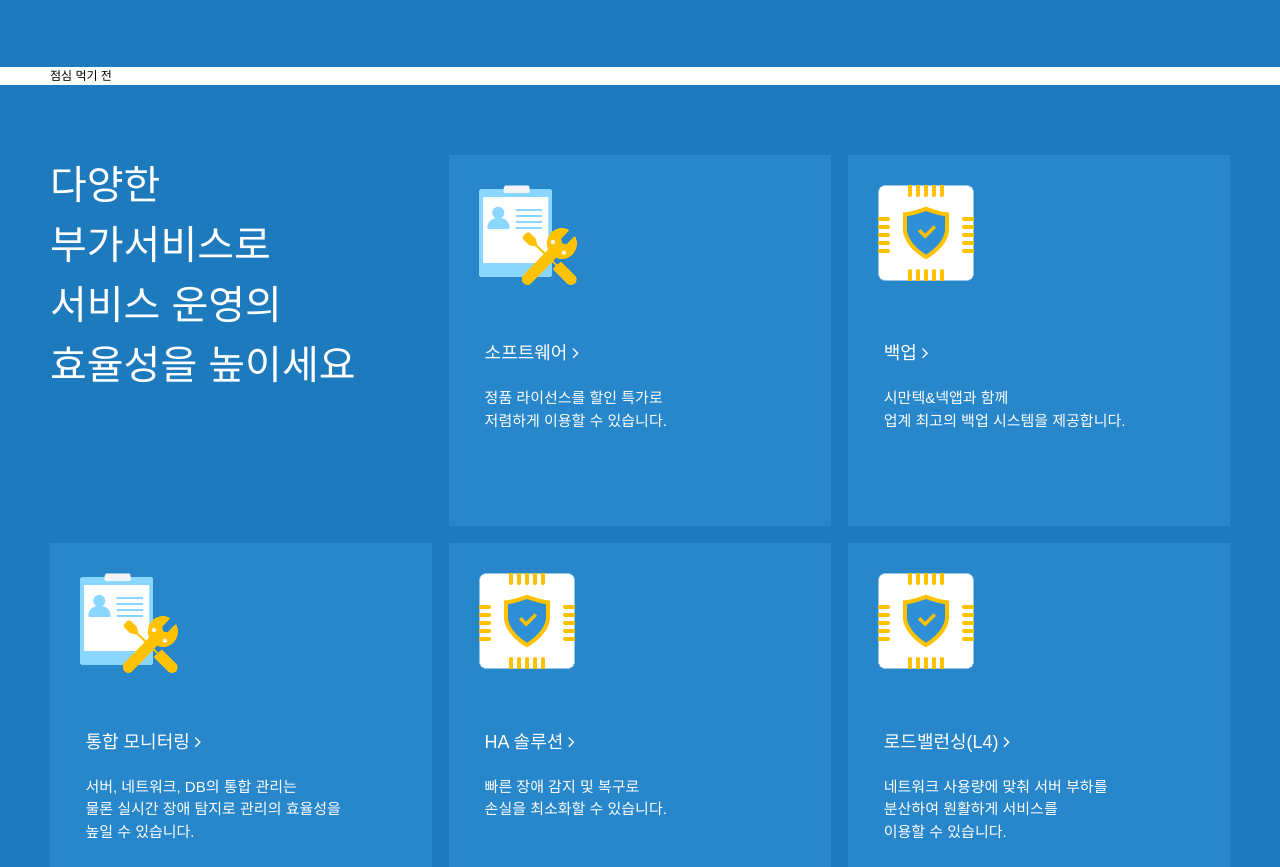
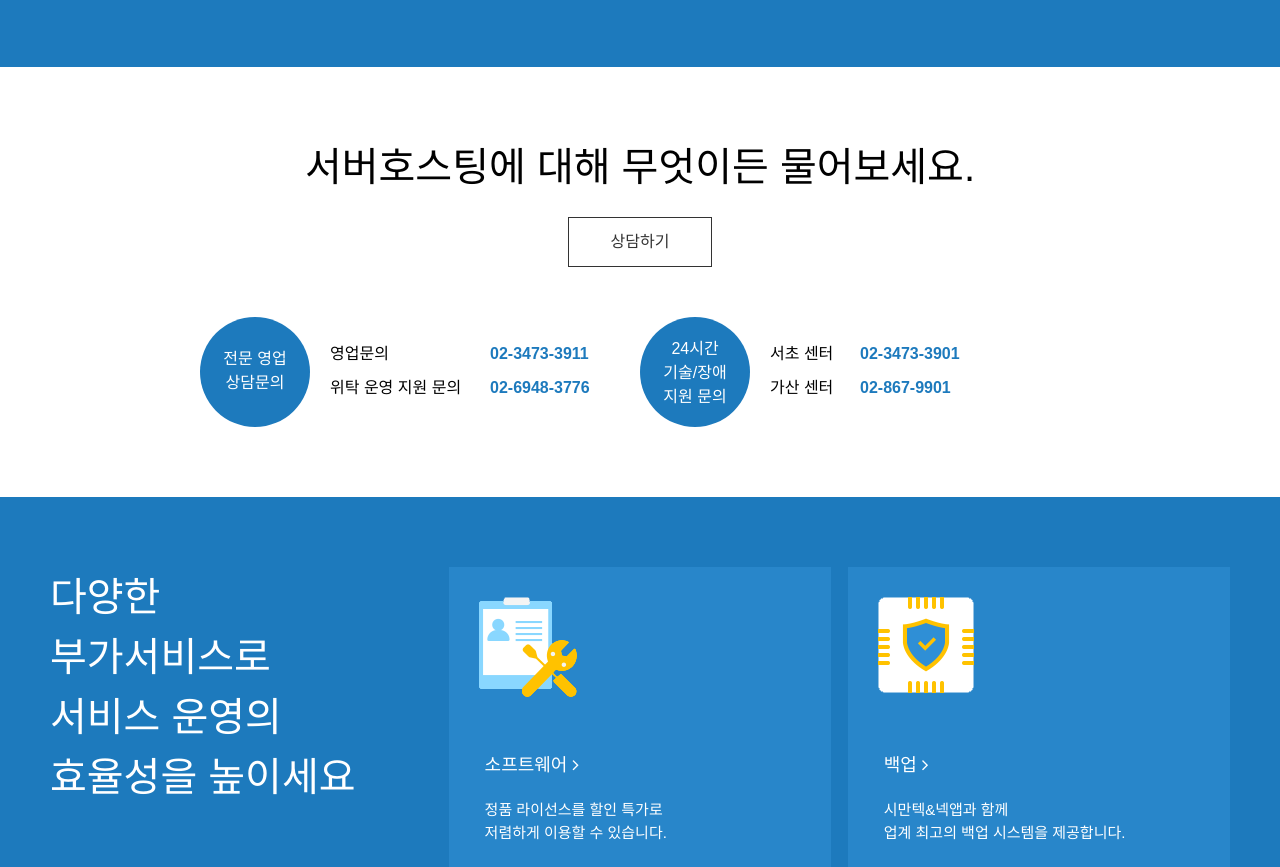
Before and after one commit to suger104/site, a plain HTML site: page gabia/idc/hosting.html in a window 1280 px wide. Shown: the part 1997-2864 px from the top of the page. Drawn offline with Linux system fonts and the light colour scheme; a web font is replaced by a local one.

Commit message:
v1.0_2018.05.11
서브페이지 infor 영역 추가

```diff
--- a/gabia/assets/css/style.css
+++ b/gabia/assets/css/style.css
@@ -1,4 +1,4 @@
-/* layout */
+/* main layout */
 #wrap {}
 /*
 #wrap {background: #000;}
@@ -10,14 +10,22 @@
 #banner {height:550px; background:url(../img/banner-bg1.jpg) no-repeat center top;}
 #sbanner {border-top:1px solid #efefef;}
 #select {background-color:#1d7abd;}
-#select2 {background-color:#1d7abd;}
-#select5 {background-color:#1d7abd;}
 #infor {}
 #ad {position:relative; background:url(../img/ad_bg.jpg) no-repeat; background-size: cover; z-index:1;}
 #ad:before {content: ''; width:100%; height:100%; background-color:rgba(0,0,0,0.7); position:absolute; left:0; top:0;}
 #blog {}
 #site {background-color:#f8f9fa;}
 #footer {}
+
+/* sub page layout */
+#sub-banner {background: url(../img/server-bg1.png) repeat-x center top;}
+#sub-banner.mail-bg {background: url(../img/mail-bg1.png) repeat-x center top;}
+#sub-banner.service-bg {background: url(../img/service-bg1.png) repeat-x center top;}
+#sub-banner.hosting-bg {background: url(../img/hosting-bg1.png) repeat-x center top;}
+#product-table {}
+#select2 {background-color:#1d7abd;}
+#select5 {background-color:#1d7abd;}
+#infor2 {}
 
 /* container */
 .container {width:1180px; height: inherit; /*background-color:rgba(0,0,0,0.5);*/ margin: 0 auto;}
@@ -42,7 +50,7 @@
 .banner h2 {font-size:46px; line-height:55px;}
 .banner p {font-size:18px; padding:20px 0; color:#666; font-weight:300;}
 .banner em {font-size:18px; color:#f66b05; display:block;}
-.banner .view {font-size:16px; display:inline-block; margin-top:50px; border:1px solid #ccc; background-color:#fff; padding:12px 42px; transition: all 0.3s ease;}
+.banner .view {font-size:16px; display:inline-block; margin-top:50px; border:1px solid #333; background-color:#fff; padding:12px 42px; transition: all 0.3s ease;}
 .banner .view:hover {background-color:#000; color:#fff;}
 
 /* sbanner */
@@ -118,6 +126,43 @@
 .infor .infor-box .in-right {float:left; width:50%; padding-left:50px; box-sizing: border-box;}
 .infor .infor-box .in-right li {font-size:16px; color:#666;}
 
+/* infor2 */
+.infor2 {padding:70px 0; text-align: center;}
+.infor2 h3 {font-size:40px; font-weight:400; padding-bottom:20px;}
+.infor2 .infor-btn {font-size:16px; display:inline-block; border:1px solid #333; background-color:#fff; padding:12px 42px; transition: all 0.3s ease; margin-bottom: 50px;}
+.infor2 .infor-btn:hover {background-color:#000; color:#fff;}
+.infor2 .infor-box {overflow: hidden; text-align: left; padding: 0 150px;}
+.infor2 .infor-box .in-left {overflow: hidden; width: 50%; float: left;}
+.infor2 .infor-box .in-left h4 {float: left; width: 110px; height: 80px; background-color: #1d7abd; border-radius: 50%; color:#fff; font-size: 16px; text-align: center; padding-top: 30px; /*box-sizing: border-box;*/}
+.infor2 .infor-box .in-left ul {float: left; padding: 25px 0 0 20px;}
+.infor2 .infor-box .in-left li {padding-bottom: 10px; font-size:16px;}
+.infor2 .infor-box .in-left li em {width:160px; display: inline-block;}
+.infor2 .infor-box .in-left li strong {color:#1d7abd; }
+.infor2 .infor-box .in-right {width: 50%; float: left;}
+.infor2 .infor-box .in-right h4 {float: left; width: 110px; height: 90px; background-color: #1d7abd; border-radius: 50%; color:#fff; font-size: 16px; text-align: center; padding-top: 20px; /*box-sizing: border-box;*/}
+.infor2 .infor-box .in-right ul {float: left; padding: 25px 0 0 20px;}
+.infor2 .infor-box .in-right li {padding-bottom: 10px; font-size:16px;}
+.infor2 .infor-box .in-right li em {width:90px; display: inline-block;}
+.infor2 .infor-box .in-right li strong {color:#1d7abd; }
+
+/*
+#sub-infor {}
+
+.sub-infor {padding:70px 0;}
+.sub-infor h3 {font-size:36px; text-align: center; font-weight:400; padding-bottom:30px;}
+.sub-infor a {display: block; margin: 0 auto; border: 1px solid #000; font-size:16px; padding: 12px 35px; width: 70px; text-align: center; transition: all 0.3s ease;}
+.sub-infor a:hover {border: 1px solid #000; background-color: #000; color:#fff;}
+.sub-infor .infor-box {overflow: hidden; padding: 40px 130px 0 130px;}
+.sub-infor .infor-box>div {float:left; overflow: hidden; width:50%; box-sizing: border-box;}
+.sub-infor .infor-box .infor-left h4 {float:left; background-color: #1d7abd; border-radius: 50%; width: 110px; height: 80px;  color:#fff; font-size: 16px; text-align: center; padding-top: 30px;}
+.sub-infor .infor-box>div ul {float:left; padding: 20px;}
+.sub-infor .infor-box>div li {padding: 5px 0;}
+.sub-infor .infor-box .infor-left li em {font-size:16px; color:#333; width:150px; display:inline-block;}
+.sub-infor .infor-box>div li strong {font-size:17px; color:#0081c8;}
+.sub-infor .infor-box .infor-right h4 {float:left; background-color: #1d7abd; border-radius: 50%; width: 110px; height: 90px;  color:#fff; font-size: 16px; text-align: center; padding-top: 20px;}
+.sub-infor .infor-box .infor-right li em {font-size:17px; color:#333; width:80px; display:inline-block;}
+*/
+
 /* ad */
 .ad {text-align:center; padding:70px 0; color:#fff; z-index:10; position:relative;}
 .ad h3 {font-size:40px; padding-bottom:20px;}
@@ -175,15 +220,6 @@
 .footer .family .family-btn {padding:10px 15px 11px; border:1px solid #cfd5da; font-size:14px; color:#707070;}
 .ie8 .footer .family .family-btn {vertical-align:15px;}
 .footer .w3c {overflow: hidden; position: absolute; right:0; top:110px; text-align:right;}
-
-/* sub page */
-#sub-banner {background: url(../img/server-bg1.png) repeat-x center top;}
-#sub-banner.mail-bg {background: url(../img/mail-bg1.png) repeat-x center top;}
-#sub-banner.service-bg {background: url(../img/service-bg1.png) repeat-x center top;}
-#sub-banner.hosting-bg {background: url(../img/hosting-bg1.png) repeat-x center top;}
-
-/* sub page layout  */
-#product-table {}
 
 /* sub-banner */
 .sub-banner {overflow: hidden; padding: 80px 0;}
@@ -256,26 +292,3 @@
 .table-style1 table tbody tr .five a:hover {border: 1px solid #b2ddf9; background-color: #b2ddf9;}
 .table-style1 .more {display: block; margin: 0 auto; width: 60px; font-size: 16px; color:#333; padding: 20px 0;}
 */
-
-/* table-style2 */
-.table-style2 {}
-
-/* table-style3 */
-.table-style3 {}
-
-/* sub-infor */
-#sub-infor {}
-
-.sub-infor {padding:70px 0;}
-.sub-infor h3 {font-size:36px; text-align: center; font-weight:400; padding-bottom:30px;}
-.sub-infor a {display: block; margin: 0 auto; border: 1px solid #000; font-size:16px; padding: 12px 35px; width: 70px; text-align: center; transition: all 0.3s ease;}
-.sub-infor a:hover {border: 1px solid #000; background-color: #000; color:#fff;}
-.sub-infor .infor-box {overflow: hidden; padding: 40px 130px 0 130px;}
-.sub-infor .infor-box>div {float:left; overflow: hidden; width:50%; box-sizing: border-box;}
-.sub-infor .infor-box .infor-left h4 {float:left; background-color: #1d7abd; border-radius: 50%; width: 110px; height: 80px;  color:#fff; font-size: 16px; text-align: center; padding-top: 30px;}
-.sub-infor .infor-box>div ul {float:left; padding: 20px;}
-.sub-infor .infor-box>div li {padding: 5px 0;}
-.sub-infor .infor-box .infor-left li em {font-size:16px; color:#333; width:150px; display:inline-block;}
-.sub-infor .infor-box>div li strong {font-size:17px; color:#0081c8;}
-.sub-infor .infor-box .infor-right h4 {float:left; background-color: #1d7abd; border-radius: 50%; width: 110px; height: 90px;  color:#fff; font-size: 16px; text-align: center; padding-top: 20px;}
-.sub-infor .infor-box .infor-right li em {font-size:17px; color:#333; width:80px; display:inline-block;}
--- a/gabia/idc/hosting.html
+++ b/gabia/idc/hosting.html
@@ -221,7 +221,24 @@
 		<section id="infor2">
 			<div class="container">
 				<div class="infor2">
-					점심 먹기 전
+					<h3>서버호스팅에 대해 무엇이든 물어보세요.</h3>
+					<a href="#" class="infor-btn" title="새창">상담하기</a>
+					<div class="infor-box">
+						<div class="in-left">
+							<h4>전문 영업<br>상담문의</h4>
+							<ul>
+								<li><em>영업문의</em><strong>02-3473-3911</strong></li>
+								<li><em>위탁 운영 지원 문의</em><strong>02-6948-3776</strong></li>
+							</ul>
+						</div>
+						<div class="in-right">
+							<h4>24시간<br>기술/장애<br>지원 문의</h4>
+							<ul>
+								<li><em>서초 센터</em><strong>02-3473-3901</strong></li>
+								<li><em>가산 센터</em><strong>02-867-9901</strong></li>
+							</ul>
+						</div>
+					</div>
 				</div>
 			</div>
 		</section>
```
